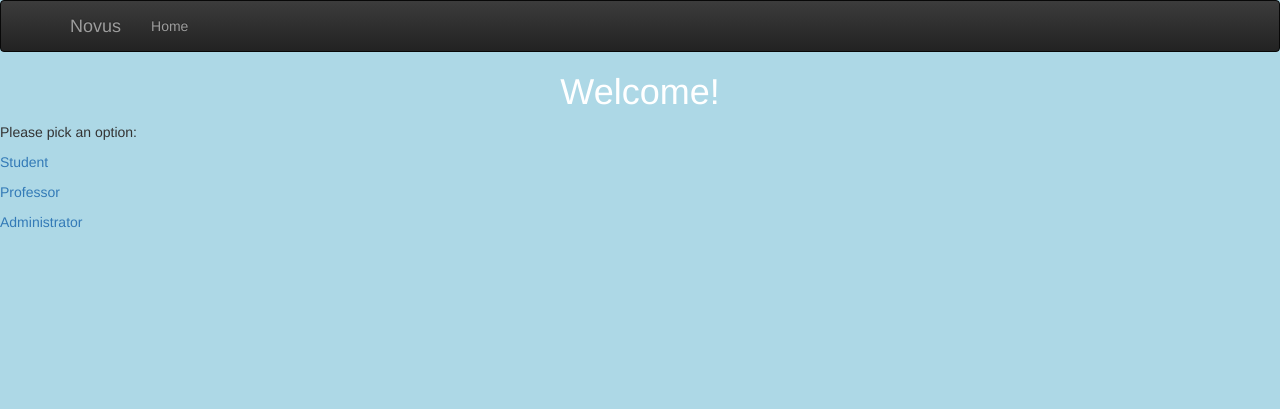
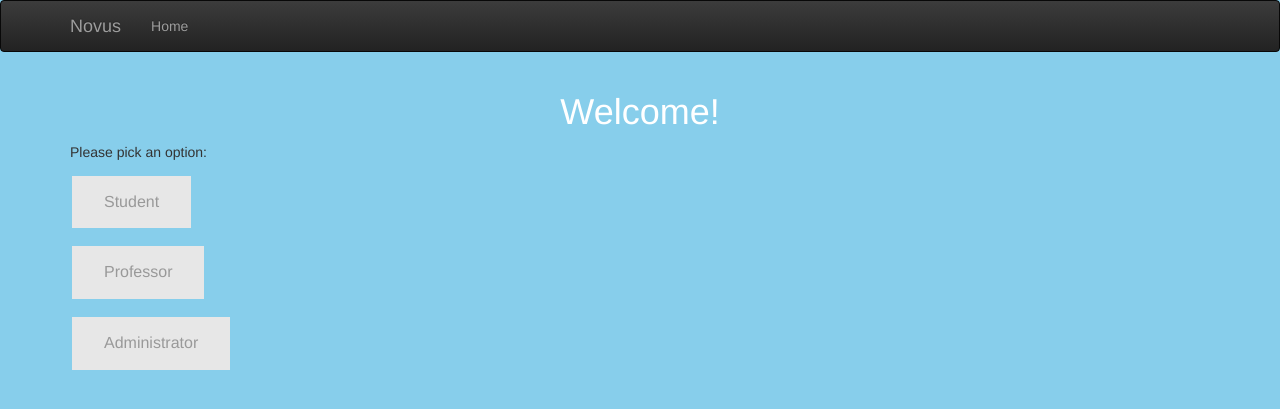
Before and after one commit to rettka30/CUS1166_StudentSystem, a Flask app: page /welcome in a window 1280 px wide. Shown: the top 409 px of the page. Run offline with Flask 2, Linux system fonts and the light colour scheme; the visitor is signed in with stand-in values (Sample User, id 1); some libraries are stand-ins or nearby versions.

Commit message:
Twelfth Edit

```diff
--- a/static/css/welcome.css
+++ b/static/css/welcome.css
@@ -1,8 +1,21 @@
 body {
-  background-color: lightblue;
+  background-color: skyblue;
 }
 
-h1 {
+#welcome {
   color: white;
   text-align: center;
 }
+
+.button {
+  background-color: #e7e7e7;
+  border: none;
+  color: #999999;
+  padding: 15px 32px;
+  text-align: center;
+  text-decoration: none;
+  display: inline-block;
+  font-size: 16px;
+  margin: 4px 2px;
+  cursor: pointer;
+}
--- a/templates/welcome.html
+++ b/templates/welcome.html
@@ -7,21 +7,23 @@
 {% endblock %}
 
 {% block content %}
-  <h1>Welcome!</h1>
+<div class="container">
+  <h1 id="welcome">Welcome!</h1>
   <p>Please pick an option:</p>
   <p>
-    <a href="{{ url_for('login', type='Student')}}">
+    <a href="{{ url_for('login', type='Student')}}" class="button">
         Student
     </a>
   </p>
   <p>
-    <a href="{{ url_for('login', type='Professor')}}">
+    <a href="{{ url_for('login', type='Professor')}}" class="button">
       Professor
     </a>
   </p>
   <p>
-    <a href="{{ url_for('login', type='Administrator')}}">
+    <a href="{{ url_for('login', type='Administrator')}}" class="button">
       Administrator
     </a>
   </p>
+</div>
 {% endblock %}
```
